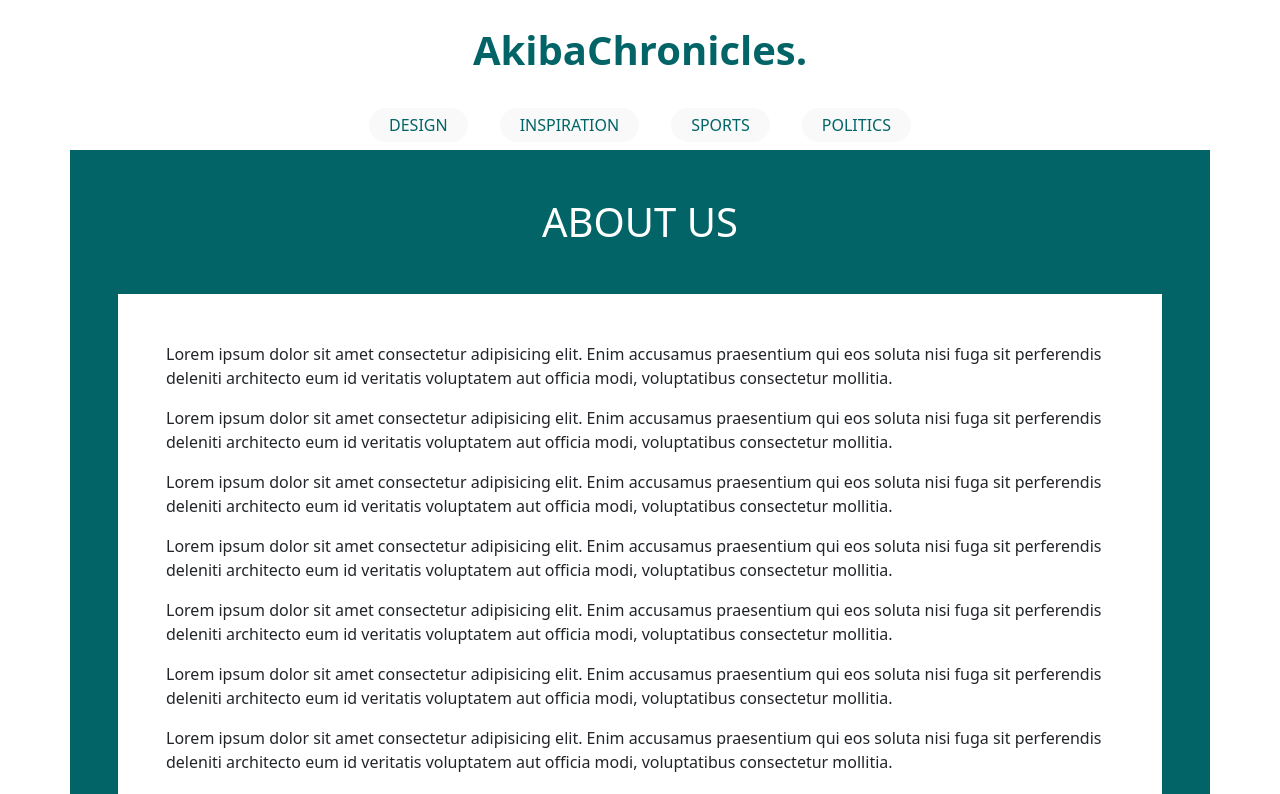
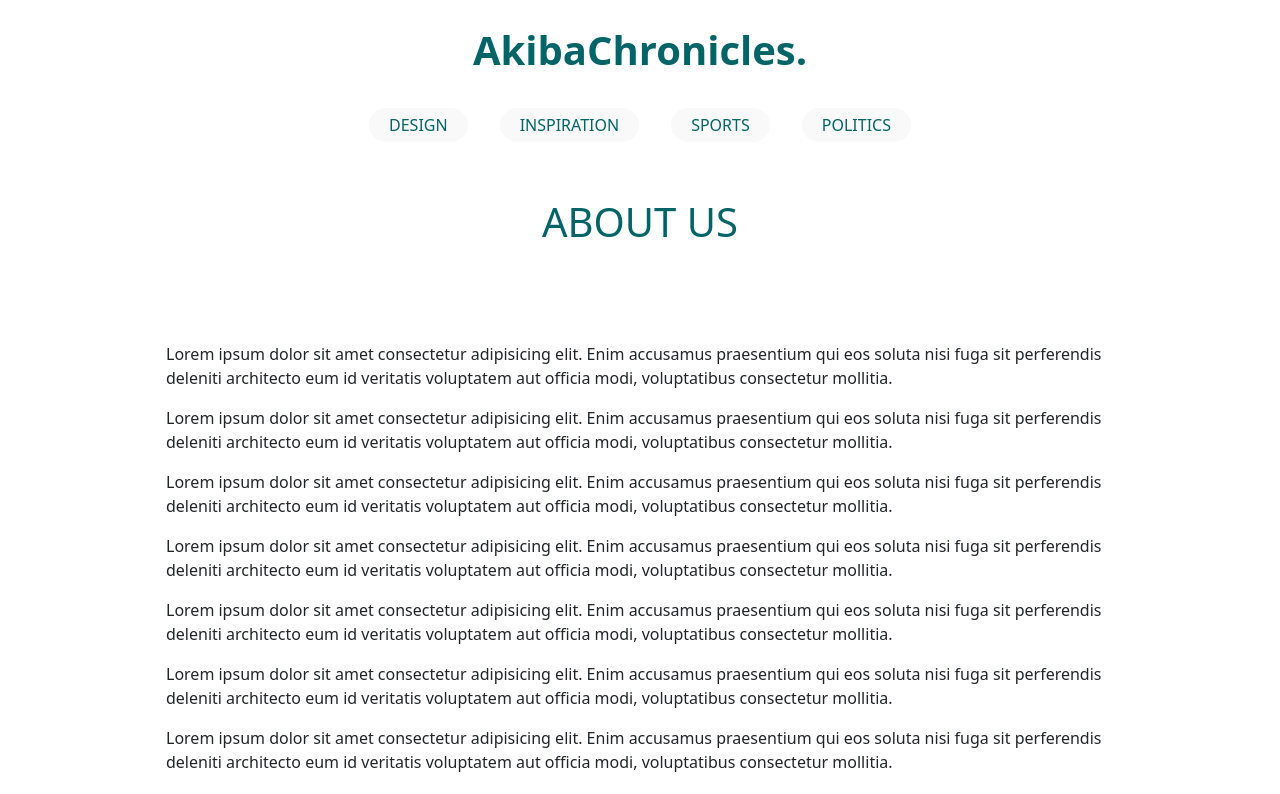
Before and after one commit to Habeeb-Rahman-CA/Blog-App-Angular-Firebase, an Angular app: page /about in a window 1280 px wide. Shown: the top 794 px of the page. Built offline with nearby package versions, Linux system fonts and the light colour scheme.

Commit message:
design section is completed

```diff
--- a/src/app/pages/about-us/about-us.component.html
+++ b/src/app/pages/about-us/about-us.component.html
@@ -1,6 +1,6 @@
 <section class="mt-5">
-  <div class="container mt-5 mb-5 p-5 bg-theme">
-    <h1 class="text-white text-center text-uppercase">About Us</h1>
+  <div class="container mt-5 mb-5 p-5">
+    <h1 class="text-center text-uppercase">About Us</h1>
     <div class="p-5 mt-5 bg-white text-dark">
       <p>
         Lorem ipsum dolor sit amet consectetur adipisicing elit. Enim accusamus
--- a/src/app/pages/terms-and-condition/terms-and-condition.component.html
+++ b/src/app/pages/terms-and-condition/terms-and-condition.component.html
@@ -1,6 +1,6 @@
 <section class="mt-5">
-    <div class="container mt-5 mb-5 p-5 bg-theme">
-      <h1 class="text-white text-center text-uppercase">Terms and Conditions</h1>
+    <div class="container mt-5 mb-5 p-5">
+      <h1 class="text-center text-uppercase">Terms and Conditions</h1>
       <div class="p-5 mt-5 bg-white text-dark">
         <p>
           Lorem ipsum dolor sit amet consectetur adipisicing elit. Enim accusamus
--- a/src/styles.css
+++ b/src/styles.css
@@ -26,3 +26,7 @@ body {
 .bg-theme{
     background-color: var(--primary-color);
 }
+
+h1{
+    color: var(--primary-color) !important;
+}
```
